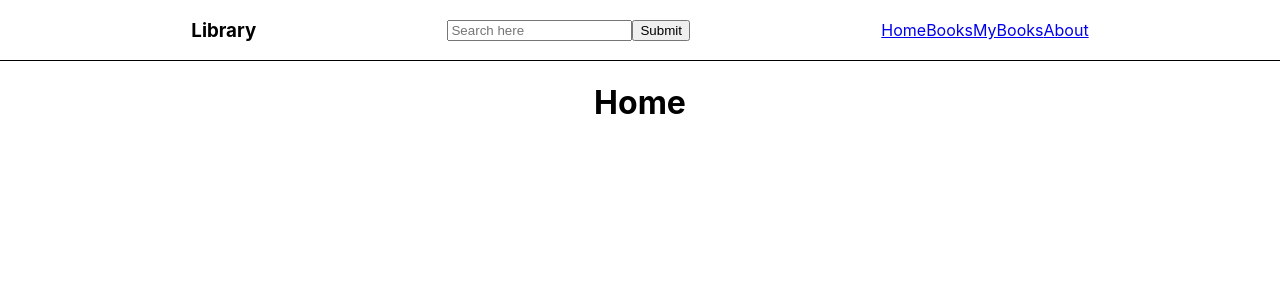
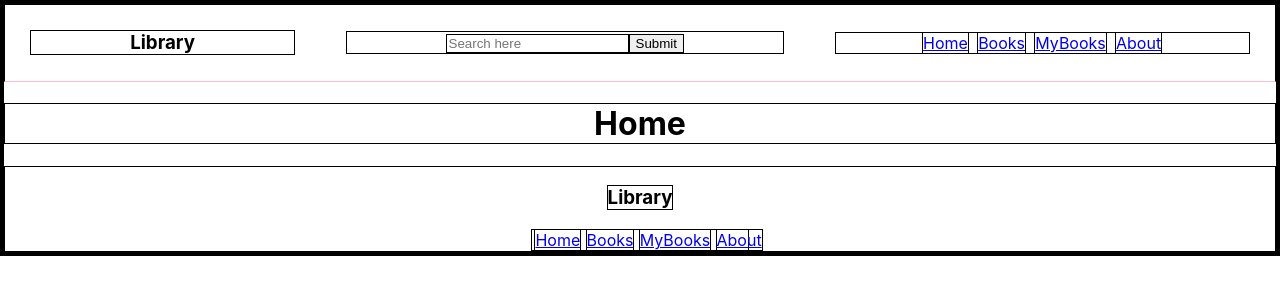
Before and after one commit to watermelonich/goodreads-clone, a React (Create React App) app: page / in a window 1280 px wide. Shown: the top 300 px of the page. Built offline with nearby package versions, Linux system fonts and the light colour scheme.

Commit message:
added header and footer plus respective rulesets

```diff
--- a/src/App.css
+++ b/src/App.css
@@ -1,9 +1,11 @@
 * {
   box-sizing: border-box;
+  border: 1px solid black;
 }
 
 .App {
   text-align: center;
+
 }
 
 .App-logo {
@@ -32,6 +34,10 @@
   color: #61dafb;
 }
 
+html {
+  min-width: 350px;
+}
+
 .flexbox-container {
   display: flex;
 }
@@ -42,5 +48,36 @@ header {
   justify-content:space-evenly;
   align-items: center;
 
-  border-bottom: 1px solid black;
+  border-bottom: 1px solid pink;
+
+  min-width: 350px;
 }
+
+header > * {
+  flex: 1 0 auto;
+
+  margin: 2%;
+}
+
+footer {
+  flex-direction: column;
+
+  justify-content: center;
+  align-items: center;
+
+  flex: 1 0 auto;
+}
+
+nav > a {
+  margin: 0 1%;
+}
+
+/* media query for header component */
+@media screen and (max-width: 600px) {
+
+  header {
+    flex-direction: column;
+
+    justify-content: center;
+  }
+}
--- a/src/App.js
+++ b/src/App.js
@@ -2,16 +2,19 @@ import './App.css';
 import { Routes, Route } from 'react-router-dom';
 import Home from './components/Home';
 import Header from './components/Header';
+import Footer from './components/Footer';
 
 function App() {
   return (
     <div className="App">
 
       <Header />
+
       <Routes>
         <Route path='/' element={<Home />} />
       </Routes>
 
+      <Footer />
 
     </div>
   );
--- /dev/null
+++ b/src/components/Footer.js
@@ -0,0 +1,34 @@
+import React from "react";
+import NavBar from "./NavBar";
+
+const Footer = () => {
+
+    // return (JSX/HTML)
+    return (
+        <footer className="flexbox-container">
+
+            <h3>Library</h3>
+
+            <NavBar links={[
+                {
+                    name: 'Home',
+                    url: '/'
+                },
+                {
+                    name: 'Books',
+                    url: '/Books'
+                },
+                {
+                    name: 'MyBooks',
+                    url: '/MyBooks'
+                },
+                {
+                    name: 'About',
+                    url: '/About'
+                }
+            ]} />
+        </footer>
+    );
+};
+
+export default Footer;
```
